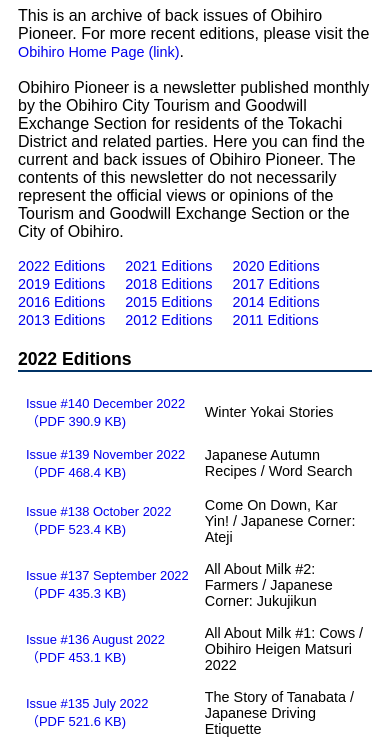
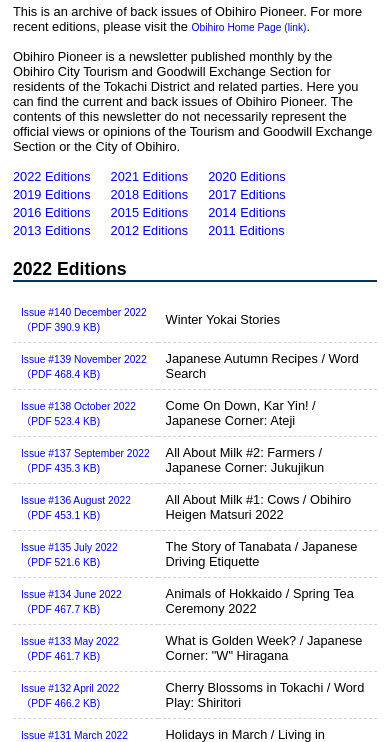
Before and after one commit to obihiropioneer/Obihiro-Pioneer-Archive, a plain HTML site: page index.html in a window 390 px wide. Shown: the part 297-1039 px from the top of the page. Drawn offline with Linux system fonts and the light colour scheme.

Commit message:
Update index.html

```diff
--- a/index.html
+++ b/index.html
@@ -22,11 +22,13 @@
             margin-top: 10px;
             table-layout: auto;
         }
+        tr { border-bottom: 1px dashed lightgray; }
         td {
             padding: 8px;
             text-align: left;
             border: none;
         }
+        table tr:last-child { border-bottom: none; }
         table td:nth-child(1) a { white-space: nowrap; }
         table td:nth-child(1) { width: 18%; }
         table td:nth-child(2) { width: 100%; }
@@ -58,16 +60,16 @@
             width: 100%;
         }
         @media screen and (max-width: 481px) {
-            body { padding: 10px; }
+            body { padding: 5px; }
             table {
-                font-size: 0.9em;
+                font-size: 0.8em;
                 overflow-x: auto;
                 display: block;
             }
             h2 { font-size: 1.1em; margin-top: 20px; }
             .banner { width: 100%; height: auto; }
-            a {font-size: 0.9em; }
-            p.description { fontsize: 0.9em; }
+            a {font-size: 0.8em; }
+            p.description { font-size: 0.8em; }
         }
     </style>
 </head>
```
